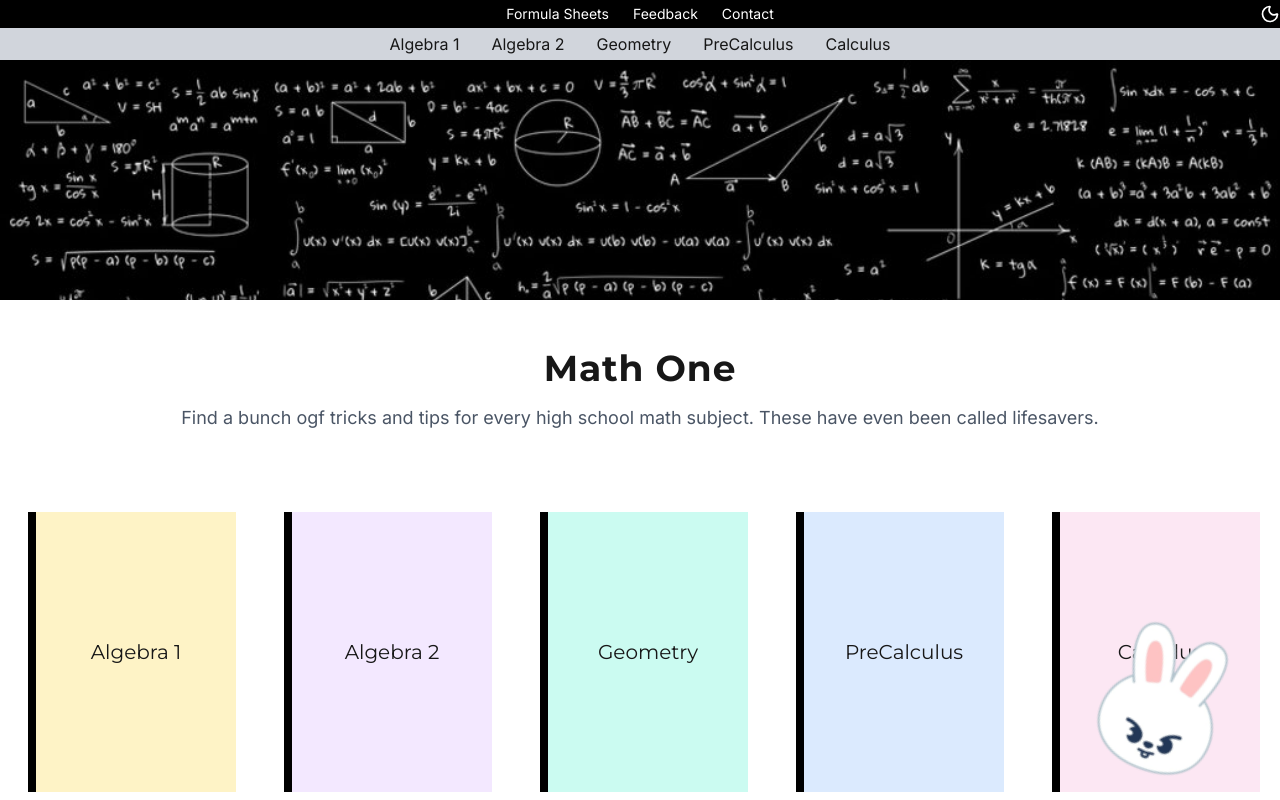
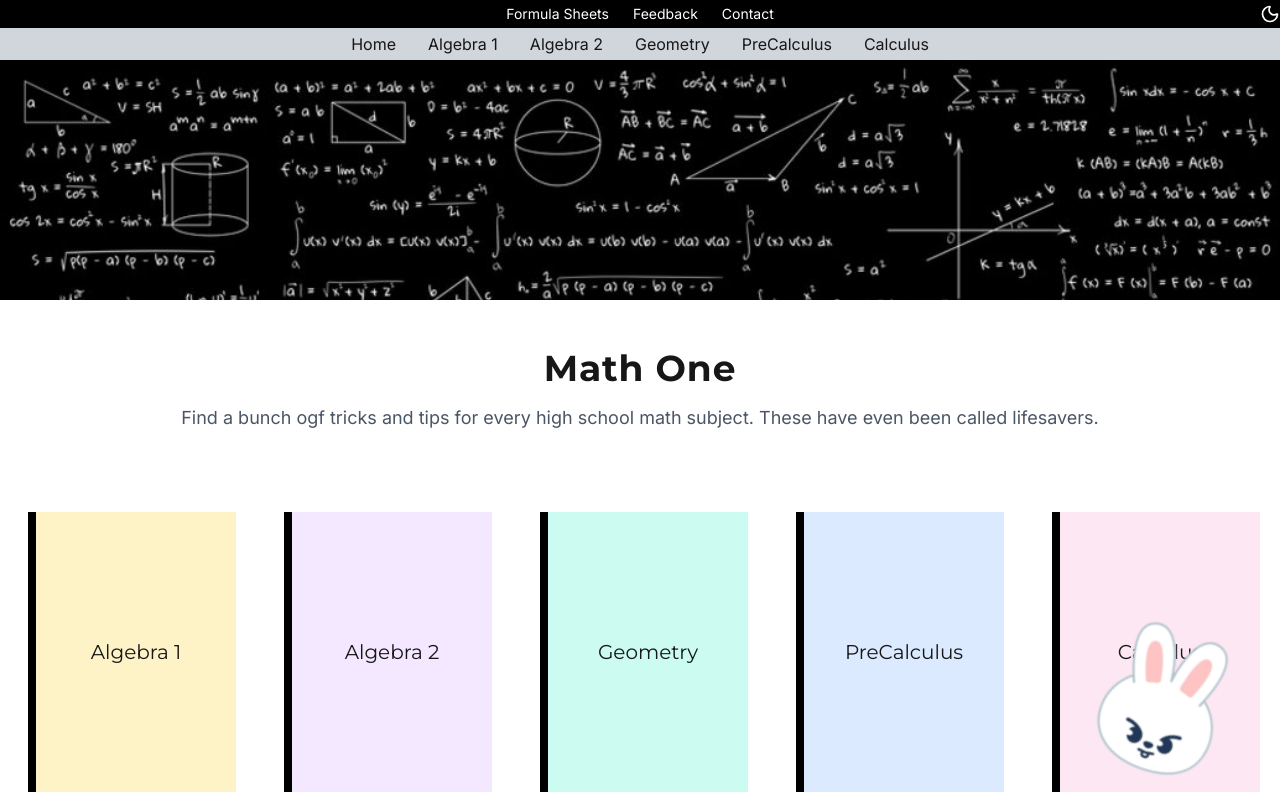
Before and after one commit to dakshs-07/math-notes, a Next.js app: page / in a window 1280 px wide. Shown: the top 800 px of the page. Built offline with nearby package versions, Linux system fonts and the light colour scheme.

Commit message:
added home page link coz wehy didnt i do it before

```diff
--- a/components/Navbar.jsx
+++ b/components/Navbar.jsx
@@ -22,6 +22,7 @@ function Navbar() {
   return (
     <div>
       <div className={`${bgColor} flex justify-center items-center gap-8 py-1`}>
+        <Link href="/" className={linkstyle}>Home</Link>
         <Link href="/math/Algebra1" className={linkstyle}>
           Algebra 1
         </Link>
```
